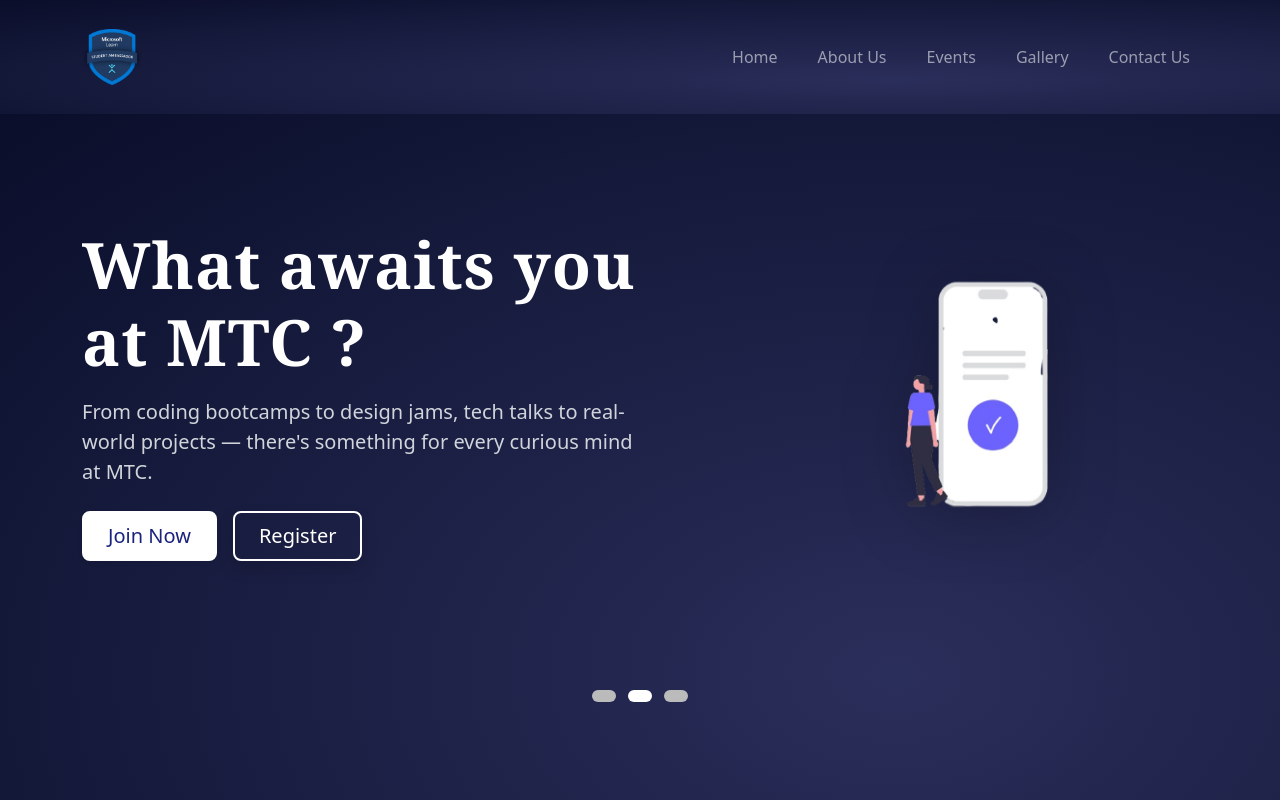
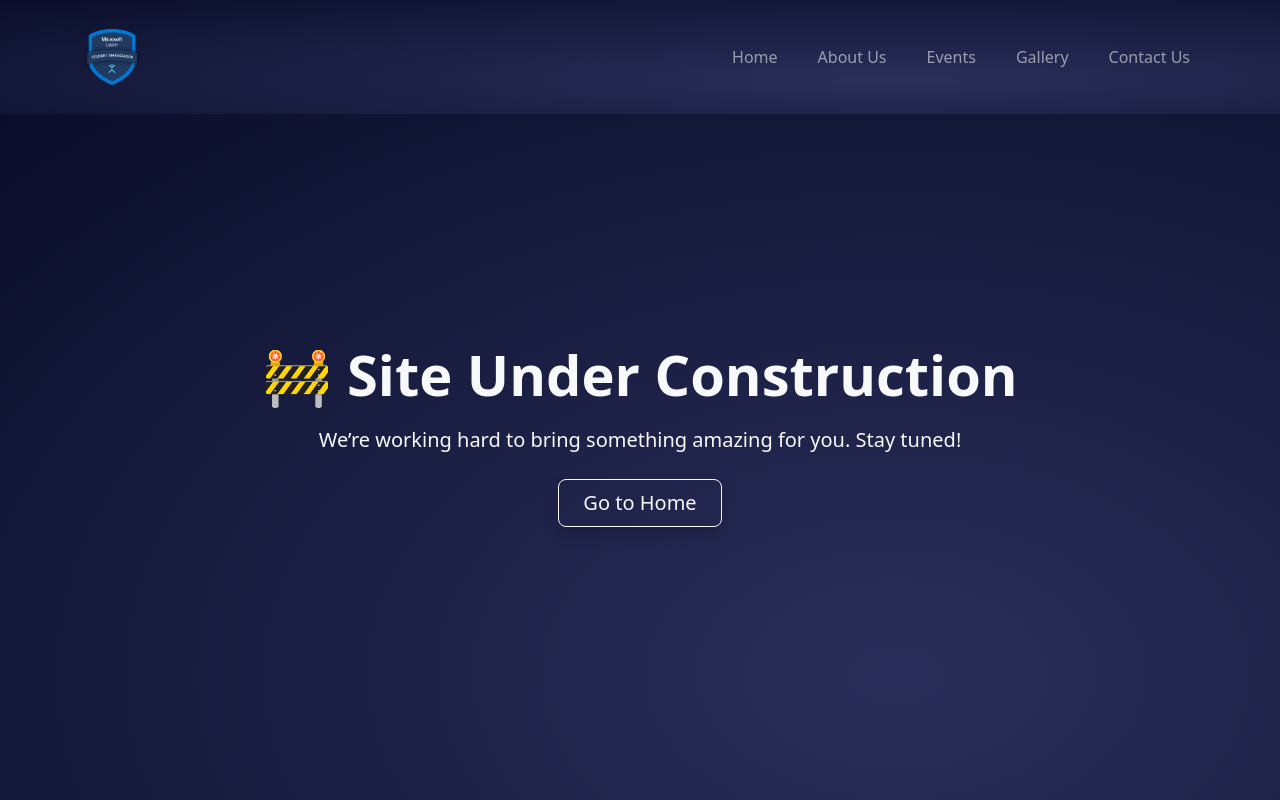
Before and after one commit to msft-tech-community/mtc-website, a React (Vite) app: page / in a window 1280 px wide. Shown: the top 800 px of the page. Built offline with nearby package versions, Linux system fonts and the light colour scheme.

Commit message:
fix: site under construction
site is now under construction

```diff
--- a/src/App.jsx
+++ b/src/App.jsx
@@ -16,13 +16,13 @@ function App() {
             <Header />
             <Routes>
                 <Route path="/" element={<Home />} />
-                <Route path="/events" element={<Events />} />
+                {/* <Route path="/events" element={<Events />} />
                 <Route path="/team" element={<Team />} />
                 <Route path="/gallery" element={<Gallery />} />
                 <Route path="/about" element={<About />} />
                 <Route path="/contact" element={<Contact />} />
                 <Route path="/health" element={<Health />} />
-                <Route path="/notfound" element={<Notfound />} />
+                <Route path="/notfound" element={<Notfound />} /> */}
                 <Route path="*" element={<Notfound />} />
                 <Route path="/event-link" element={<EventRedirect />} />
             </Routes>
--- a/src/components/HeroSection.jsx
+++ b/src/components/HeroSection.jsx
@@ -1,95 +1,27 @@
-import { useState, useEffect } from "react";
+import React from "react";
 import "./HeroSection.css";
 
-const slides = [
-    {
-        title: "Learn. Code. Connect.",
-        subtitle:
-            "A vibrant community of developers, designers, and innovators — led by students, for students.",
-        img: "/images/image 15.png",
-    },
-    {
-        title: "What awaits you at MTC ?",
-        subtitle:
-            "From coding bootcamps to design jams, tech talks to real-world projects — there's something for every curious mind at MTC.",
-        img: "/images/image 16.png",
-    },
-    {
-        title: "Your journey starts here..",
-        subtitle:
-            "At MTC, you'll not only learn — you'll grow into a confident, skilled, and connected tech leader of tomorrow.",
-        img: "/images/image 17.png",
-    },
-];
-
 export default function HeroSection() {
-    const [current, setCurrent] = useState(0);
-    // 6 second advancement auto
-    useEffect(() => {
-        const timer = setTimeout(() => {
-            setCurrent((prev) => (prev + 1) % slides.length);
-        }, 6000);
-        return () => clearTimeout(timer);
-    }, [current]);
-
     return (
         <div className="hero-bg">
-            {/* Added responsive justify-content classes */}
-            <section className="container hero-section d-flex align-items-center justify-content-center justify-content-lg-between flex-wrap-reverse py-5">
-                {/* Added responsive text alignment classes */}
-                <div className="hero-text col-lg-6 col-12 mb-5 mb-lg-0 text-center text-lg-start">
-                    <h1 className="display-3 fw-bold mb-3 hero-title">
-                        {slides[current].title}
-                    </h1>
-                    <p className="lead mb-4 hero-subtitle">
-                        {slides[current].subtitle}
-                    </p>
-                    {/* Added responsive button alignment */}
-                    <div className="d-flex gap-3 flex-column flex-sm-row justify-content-center justify-content-lg-start">
-                        <a
-                            href="#"
-                            className="btn btn-lg btn-mtc-primary shadow-sm px-4"
-                        >
-                            Join Now
-                        </a>
-                        <a
-                            href="#"
-                            className="btn btn-lg btn-outline-light shadow register-btn px-4"
-                        >
-                            Register
-                        </a>
-                    </div>
-                </div>
-                <div className="col-lg-5 col-12 text-center">
-                    <img
-                        src={slides[current].img}
-                        alt="Hero Illustration"
-                        className="img-fluid hero-illustration"
-                        style={{ maxHeight: 300 }}
-                    />
-                </div>
+            <section
+                className="container hero-section d-flex align-items-center justify-content-center flex-column text-center py-5"
+                style={{ minHeight: "80vh" }}
+            >
+                <h1 className="display-4 fw-bold text-light mb-3">
+                    🚧 Site Under Construction
+                </h1>
+                <p className="lead text-light mb-4">
+                    We’re working hard to bring something amazing for you. Stay
+                    tuned!
+                </p>
+                <a
+                    href="https://mlsacommunity.tech"
+                    className="btn btn-lg btn-outline-light shadow px-4"
+                >
+                    Go to Home
+                </a>
             </section>
-            {/* Added responsive dot navigation */}
-            <div className="d-flex justify-content-center mt-3">
-                {slides.map((_, idx) => (
-                    <button
-                        key={idx}
-                        className="hero-dot"
-                        style={{
-                            width: 24,
-                            height: 12,
-                            borderRadius: 8,
-                            margin: "0 6px",
-                            background: idx === current ? "#fff" : "#bbb",
-                            border: "none",
-                            outline: "none",
-                            transition: "background 0.3s",
-                        }}
-                        onClick={() => setCurrent(idx)}
-                        aria-label={`Go to slide ${idx + 1}`}
-                    />
-                ))}
-            </div>
         </div>
     );
 }
--- a/src/pages/Home.jsx
+++ b/src/pages/Home.jsx
@@ -8,10 +8,10 @@ export default function Home() {
     return (
         <>
             <HeroSection />
-            <HighlightList />
+            {/* <HighlightList />
             <TeamMemberCard />
             <EventsSlideshow />
-            <Footer />
+            <Footer /> */}
         </>
     );
 }
```
